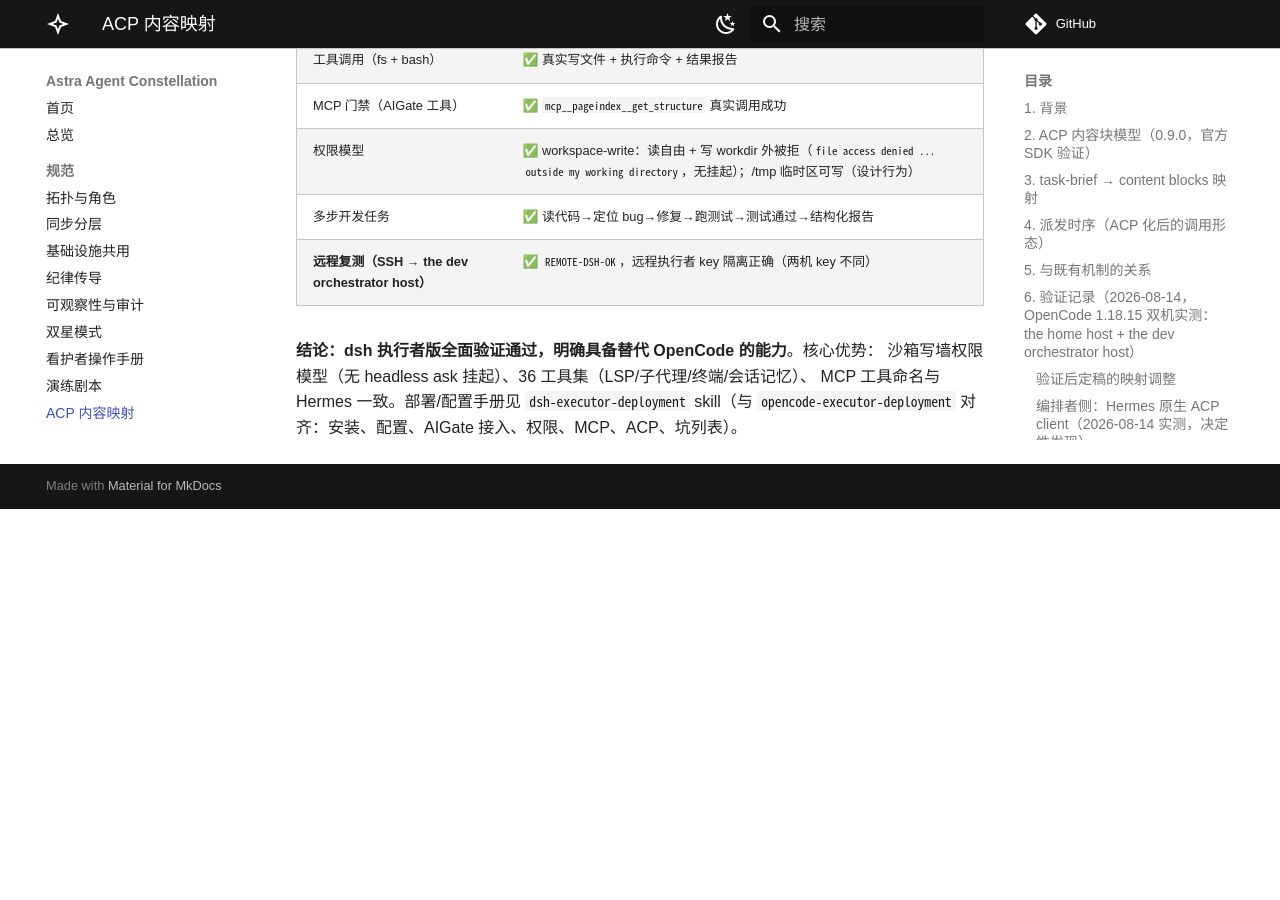
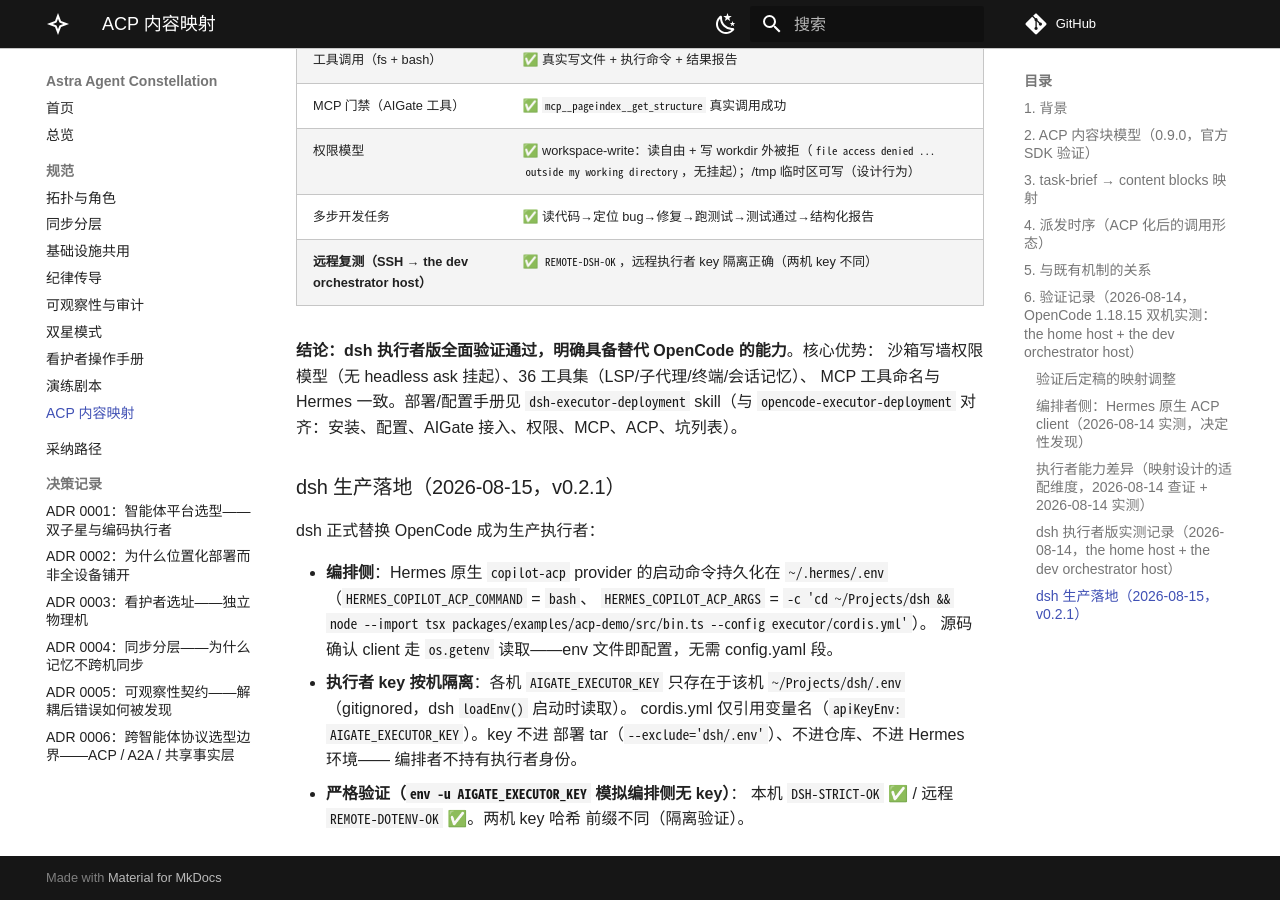
Before and after one commit to alrcatraz/astra-agent-constellation, an MkDocs documentation site: the page built from docs/10-acp-mapping.md, in a window 1280 px wide and 900 px high, scrolled down 5333 px. Built offline with MkDocs 1.6.1 and Material for MkDocs 9.7.7, drawn with Linux system fonts in a browser that asks for light colours; comment, search, counter and statistics services are not loaded; before the commit the page ends 5842 px from its top, so only the background shows below that.

Commit message:
feat: dsh replaces OpenCode as production executor (v0.2.1)
Hermes copilot-acp provider now points at the dsh ACP server via
HERMES_COPILOT_ACP_COMMAND/ARGS in ~/.hermes/.env (os.getenv-driven,
env file is the config; no config.yaml section needed).

Executor key isolation: each machine's AIGATE_EXECUTOR_KEY lives only in
that host's ~/Projects/dsh/.env (gitignored, dsh loadEnv() reads it at
boot). Never in the deploy tar (excluded), never in the repo, never in
the orchestrator environment. cordis.yml references the env var name.

Verified strictly on both hosts (env -u AIGATE_EXECUTOR_KEY):
DSH-STRICT-OK (HC01) / REMOTE-DOTENV-OK (SUSETLearn00); key hashes differ.

Docs: AGENTS.md ACP transport note (dsh = production executor), PLAN.md
checkboxes (dsh selection + ACP seam landed), 10-acp-mapping landing
section, cordis executor template key note, version bump 0.2.0 -> 0.2.1.

```diff
--- a/docs/10-acp-mapping.md
+++ b/docs/10-acp-mapping.md
@@ -163,3 +163,21 @@ ACP 被 Hermes 原生 client 驱动，完整验证矩阵：
 沙箱写墙权限模型（无 headless ask 挂起）、36 工具集（LSP/子代理/终端/会话记忆）、
 MCP 工具命名与 Hermes 一致。部署/配置手册见 `dsh-executor-deployment` skill（与
 `opencode-executor-deployment` 对齐：安装、配置、AIGate 接入、权限、MCP、ACP、坑列表）。
+
+### dsh 生产落地（2026-08-15，v0.2.1）
+
+dsh 正式替换 OpenCode 成为生产执行者：
+
+- **编排侧**：Hermes 原生 `copilot-acp` provider 的启动命令持久化在
+  `~/.hermes/.env`（`HERMES_COPILOT_ACP_COMMAND` = `bash`、
+  `HERMES_COPILOT_ACP_ARGS` = `-c 'cd ~/Projects/dsh && node --import tsx
+  packages/examples/acp-demo/src/bin.ts --config executor/cordis.yml'`）。
+  源码确认 client 走 `os.getenv` 读取——env 文件即配置，无需 config.yaml 段。
+- **执行者 key 按机隔离**：各机 `AIGATE_EXECUTOR_KEY` 只存在于该机
+  `~/Projects/dsh/.env`（gitignored，dsh `loadEnv()` 启动时读取）。
+  cordis.yml 仅引用变量名（`apiKeyEnv: AIGATE_EXECUTOR_KEY`）。key 不进
+  部署 tar（`--exclude='dsh/.env'`）、不进仓库、不进 Hermes 环境——
+  编排者不持有执行者身份。
+- **严格验证（`env -u AIGATE_EXECUTOR_KEY` 模拟编排侧无 key）**：
+  本机 `DSH-STRICT-OK` ✅ / 远程 `REMOTE-DOTENV-OK` ✅。两机 key 哈希
+  前缀不同（隔离验证）。
```
Also changed, not shown: AGENTS.md (+25 -12 lines), PLAN.md (+3 -3 lines), README.md (+2 -2 lines), 1 other file.
